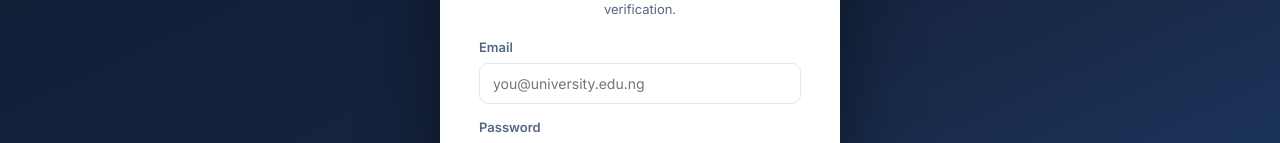
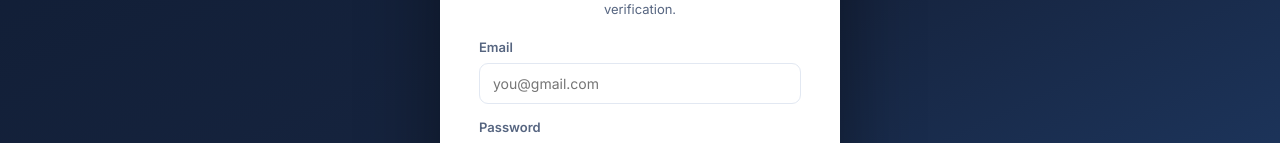
Before and after one commit to olalekan-ajadi/qr-students, a React (Vite) app in the folder client/: page /admin/login in a window 1280 px wide. Shown: the part 373-516 px from the top of the page. Built offline with nearby package versions, Linux system fonts and the light colour scheme.

Commit message:
corrected ui

```diff
--- a/client/src/pages/Login.jsx
+++ b/client/src/pages/Login.jsx
@@ -94,7 +94,7 @@ export default function Login({ role = "student" }) {
           <label>Email</label>
           <input value={email} onChange={e => setEmail(e.target.value)}
             onKeyDown={e => e.key === "Enter" && submit()}
-            placeholder="you@university.edu.ng" autoComplete="email" />
+            placeholder="you@gmail.com" autoComplete="email" />
         </div>
         <div className="field">
           <label>Password</label>
```
